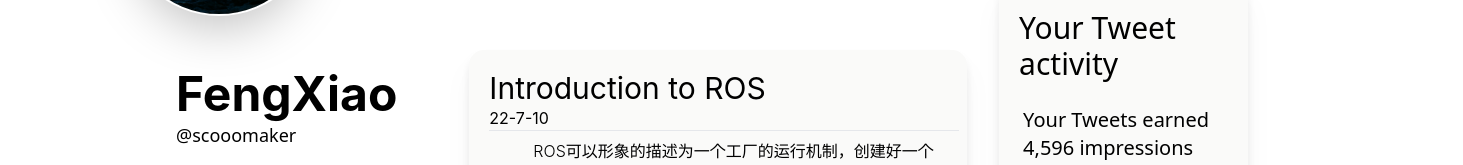
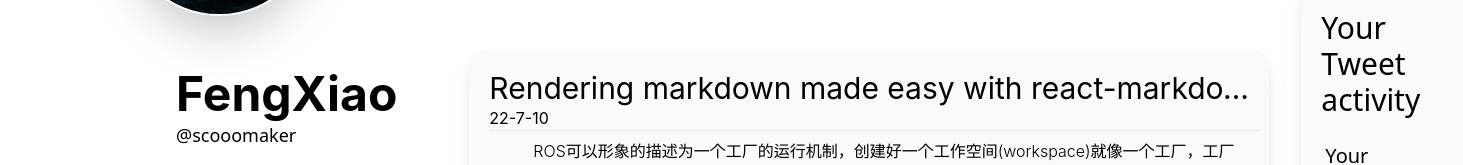
Before and after one commit to scooomaker/BlogChain, a Next.js app: page /blog in a window 1280 px wide. Shown: the part 575-740 px from the top of the page, 1463 px wide, since content can reach past the window. Built offline with nearby package versions, Linux system fonts and the light colour scheme; a web font is replaced by a local one.

Commit message:
fix bugs

```diff
--- a/pages/blog/[slug].tsx
+++ b/pages/blog/[slug].tsx
@@ -25,6 +25,7 @@
 import { AiOutlineArrowLeft, AiFillLeftCircle, AiFillRightCircle } from "react-icons/ai";
 import { IconContext } from "react-icons";
 import Navbar from '../../components/Navbar';
+import Image from 'next/image';
 
 export async function getStaticPaths() {
   const files = fs.readdirSync('posts');
@@ -51,6 +52,33 @@
 }
 
 export default function PostPage({ frontmatter, content }: any) {
+  // const customerComponents = {
+  //   p(paragraph: { children?: any; node?: any; }) {
+  //     const { node } = paragraph;
+
+  //     if (node.children[0].tagName === "img") {
+  //       const img = node.children[0].properties;
+
+  //       return (
+  //         <div>
+  //           <Image
+  //             src={img.src}
+  //             alt={img.alt}
+  //             width="100%"
+  //             height="100%"
+  //             layout="responsive"
+  //             objectFit="contain"
+  //           />
+  //         </div>
+  //       );
+  //     }
+
+  //     return <p>{paragraph.children}</p>;
+  //   },
+  // };
+
+
+
   return (
     // padmax:mx-8 padmax:my-5
     <>
@@ -73,13 +101,13 @@
 
           <div className='padmax:flex-initial basis-[33%] 2xl:hidden'>
             <div className='sticky top-[17%] apple text-black dark:text-white font-bold ml-[50px] 3xl:ml-0'>
-              <div className=' text-[4vw] w-[60%] h-[520px] '>
+              <div className='text-[2.5vw] w-[75%] h-[520px] leadi'>
                 {frontmatter.title}
               </div>
 
-              <div className='text-[1.5vw]'>
+              {/* <div className='text-[1.5vw]'>
                 Author: &nbsp; &nbsp; &nbsp; {frontmatter.author}
-              </div>
+              </div> */}
 
             </div>
           </div>
@@ -96,7 +124,7 @@
                   const match = /language-(\w+)/.exec(className || '');
                   return !inline && match ? (
                     <SyntaxHighlighter
-                      style={dracula} // try passing different color schemes, drak, dracula etc.
+                      style={dracula} // try passing different color schemes, dark, prism,dracula etc.
                       language={match[1]}
                       PreTag="div"
                       {...props}
@@ -107,6 +135,7 @@
                     <code>{children}</code>
                   );
                 },
+
               }}
             >
               {content}
--- a/pages/blog/index.tsx
+++ b/pages/blog/index.tsx
@@ -57,12 +57,12 @@
 
         {/* center lan  */}
         <div className="basis-6/12 spc:basis-5/12 mt-3 h-full  apple">
-          <div className='flex flex-col'>
+          <div className='flex flex-col max-w-[800px]'>
 
             {posts.map(({ slug, frontmatter }:any) => (
 
               <>
-                <div key={slug} className="h-[270px] rounded-[15px] mt-16 bg-stone-50 drop-shadow-xl">
+                <div key={slug} className="h-[270px] rounded-[15px] mt-16 bg-stone-50 drop-shadow-xl ">
                   <Link href={`/blog/${slug}`}>
                       <div className='pt-5 pl-5 pr-2 pb-5 cursor-pointer'>
                         <h1 className='text-3xl truncate'>{frontmatter.title}</h1>
@@ -113,10 +113,10 @@
         {
           posts.map(({ slug, frontmatter }:any) => (
 
-            <div key={slug} className="h-52 pt-5 pl-5 pr-2 pb-5  mt-3 bg-stone-50 drop-shadow-xl rounded-lg mx-2 ">
+            <div key={slug} className="h-52 pt-5 pl-5 pr-2 pb-5  mt-3 bg-stone-50 drop-shadow-xl rounded-lg mx-2">
               <Link href={`/blog/${slug}`}>
                 <div className='h-52 pl-2 pr-2 pb-5 cursor-pointer'>
-                  <h1 className='text-3xl truncate'>{frontmatter.title}</h1>
+                  <h1 className='text-3xl truncate '>{frontmatter.title}</h1>
                   <div className='font-serif truncate'>{frontmatter.date}</div>
                   <hr />
                   <div className='h-[105px] font-light px-3 pt-2 indent-8 discript-text-mobile'>
--- a/posts/Introduction-to-ROS copy.md
+++ b/posts/Introduction-to-ROS copy.md
@@ -1,5 +1,5 @@
 ---
-title: Introduction to ROS
+title: Rendering markdown made easy with react-markdown in ReactJS and NextJS web APPs
 metaTitle: Introduction to ROS
 metaDesc: Introduction to ROS
 date: '22-7-10'
--- a/styles/globals.css
+++ b/styles/globals.css
@@ -23,6 +23,13 @@
     overflow: hidden;
     display: -webkit-box;
     -webkit-line-clamp: 4;
+    -webkit-box-orient: vertical;
+  }
+
+  .tittle-text {
+    overflow: hidden;
+    display: -webkit-box;
+    -webkit-line-clamp: 1;
     -webkit-box-orient: vertical;
   }
 
```
